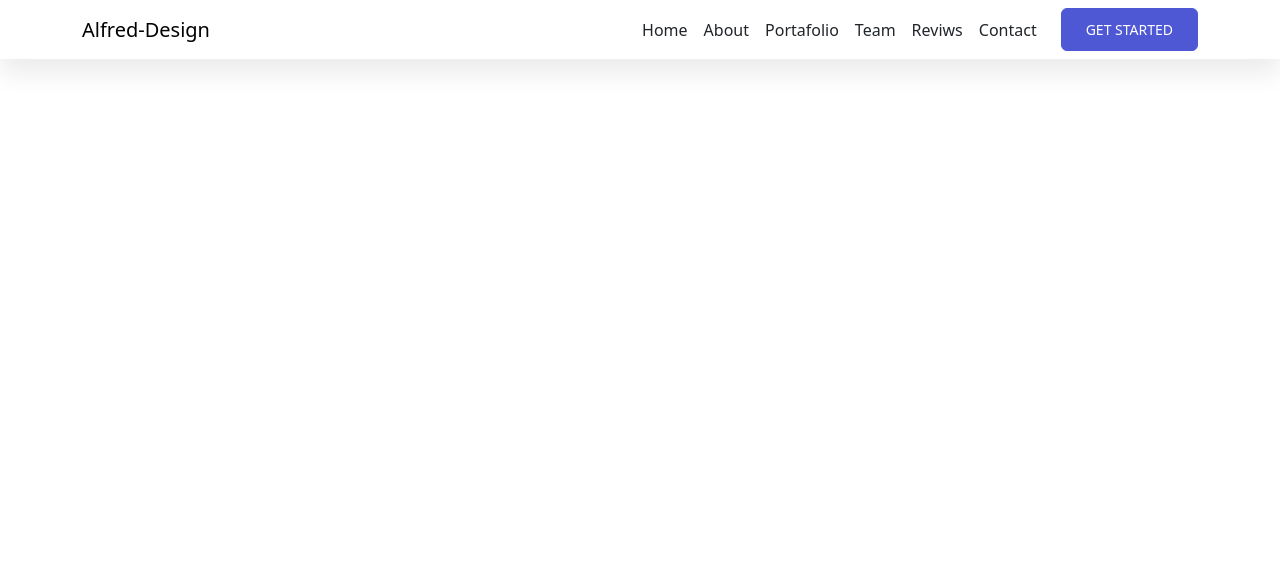
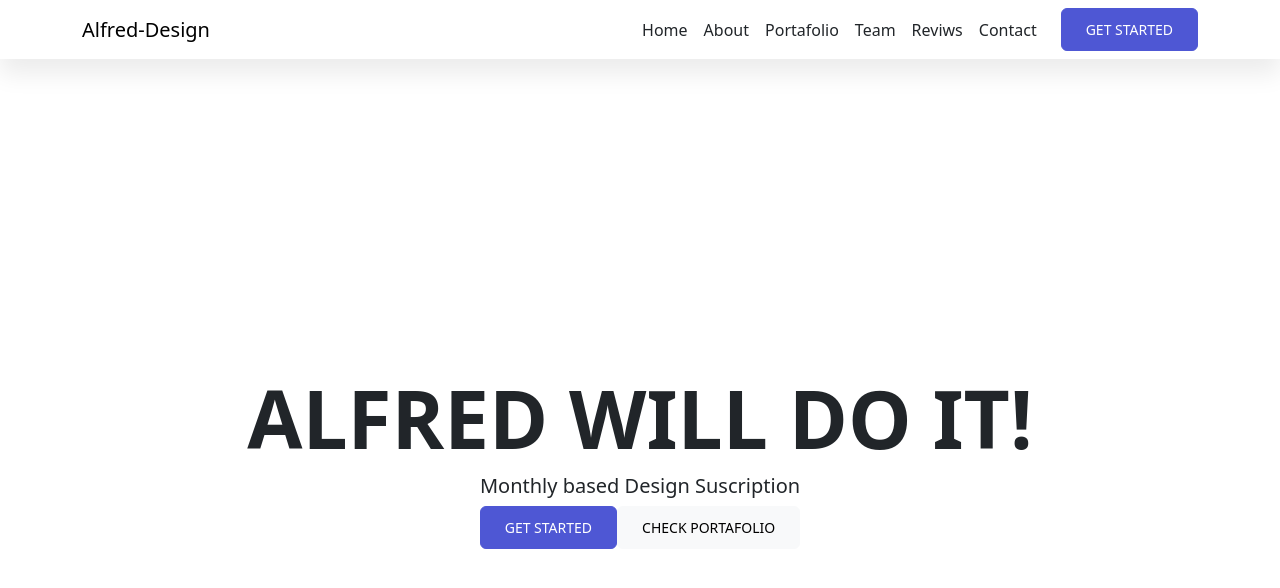
Before and after one commit to Davidfvillamil/Alfred-design, a React (Vite) app in the folder Alfred-design/: page / in a window 1280 px wide. Shown: the top 588 px of the page. Built offline with nearby package versions, Linux system fonts and the light colour scheme.

Commit message:
creación de Hero pero incompleto

```diff
--- a/Alfred-design/src/App.jsx
+++ b/Alfred-design/src/App.jsx
@@ -1,6 +1,7 @@
 import { useState } from 'react'
 
 import Navbar from './components/Navbar/navbar'
+import Hero from './components/Hero/hero'
 
 function App() {
   const [count, setCount] = useState(0)
@@ -8,6 +9,7 @@ function App() {
   return (
     <>
       <Navbar></Navbar>
+      <Hero></Hero>
     </>
   )
 }
--- /dev/null
+++ b/Alfred-design/src/components/Hero/hero.css
@@ -0,0 +1,28 @@
+:root{
+    --color-dark: #212529;
+    --color-brand: #4e57d4;
+    --color-brand-light: #6970dd;
+    --color-brand-rgb: 78,87,212;
+    --color-body:#727272;
+    --font-base:"ClashDisplay", sans-serif;
+    --box-shadow:0px 15px 25px rgb(0,0,0,0.08);
+    --transition: all 0.5s ease;
+}
+
+.btn{
+    font-weight: 500;
+    font-size: 14px;
+    text-transform: uppercase;
+    padding: 10px 24px;
+}
+
+.btn-brand{
+    background-color: var(--color-brand);
+    color: white;
+    border-color: var(--color-brand);
+}
+
+#hero{
+   /* background: linear-gradient(rgba(0 0 0 0.507), rgba(0 0 0 0.438)), url(../../assets/img1.jpg);*/
+   background-image: url('../../assets/img1.jpg');
+}
--- a/Alfred-design/src/components/Hero/hero.jsx
+++ b/Alfred-design/src/components/Hero/hero.jsx
@@ -0,0 +1,24 @@
+import React from 'react'
+
+function Hero() {
+  return (
+    <>
+        <section id='#hero' className='min-vh-100 d-flex align-items-center text-center'>
+            <div className="container">
+                <div className="row">
+                    <div className="col-12">
+                        <h1 className='text-uppercase fw-semibold display-1'>Alfred will do it!</h1>
+                        <h5>Monthly based Design Suscription</h5>
+                        <div>
+                            <a href="" className='btn btn-brand'>Get Started</a>
+                            <a href="" className='btn btn-light'>Check portafolio</a>
+                        </div>
+                    </div>
+                </div>
+            </div>
+        </section>
+    </>
+  )
+}
+
+export default Hero
--- a/Alfred-design/src/components/Navbar/navbar.jsx
+++ b/Alfred-design/src/components/Navbar/navbar.jsx
@@ -4,33 +4,33 @@ import './navbar.css'
 function Navbar() {
   return (
     <>
-        <nav class="navbar navbar-expand-lg bg-white stick-top">
-            <div class="container">
-                <a class="navbar-brand" href="#">
+        <nav className="navbar navbar-expand-lg bg-white stick-top">
+            <div className="container">
+                <a className="navbar-brand" href="#">
                   Alfred-Design
                 </a>
-                <button class="navbar-toggler" type="button" data-bs-toggle="collapse" data-bs-target="#navbarNav" aria-controls="navbarNav" aria-expanded="false" aria-label="Toggle navigation">
-                <span class="navbar-toggler-icon"></span>
+                <button className="navbar-toggler" type="button" data-bs-toggle="collapse" data-bs-target="#navbarNav" aria-controls="navbarNav" aria-expanded="false" aria-label="Toggle navigation">
+                <span className="navbar-toggler-icon"></span>
                 </button>
-                <div class="collapse navbar-collapse" id="navbarNav">
-                  <ul class="navbar-nav ms-auto">
-                      <li class="nav-item">
-                        <a class="nav-link" href="#home">Home</a>
+                <div className="collapse navbar-collapse" id="navbarNav">
+                  <ul className="navbar-nav ms-auto">
+                      <li className="nav-item">
+                        <a className="nav-link" href="#home">Home</a>
                       </li>
-                      <li class="nav-item">
-                        <a class="nav-link" href="#about">About</a>
+                      <li className="nav-item">
+                        <a className="nav-link" href="#about">About</a>
                       </li>
-                      <li class="nav-item">
-                        <a class="nav-link" href="#portafolio">Portafolio</a>
+                      <li className="nav-item">
+                        <a className="nav-link" href="#portafolio">Portafolio</a>
                       </li>
-                      <li class="nav-item">
-                        <a class="nav-link" href="#team">Team</a>
+                      <li className="nav-item">
+                        <a className="nav-link" href="#team">Team</a>
                       </li>
-                      <li class="nav-item">
-                        <a class="nav-link" href="#reviews">Reviws</a>
+                      <li className="nav-item">
+                        <a className="nav-link" href="#reviews">Reviws</a>
                       </li>
-                      <li class="nav-item">
-                        <a class="nav-link" href="#cotact">Contact</a>
+                      <li className="nav-item">
+                        <a className="nav-link" href="#cotact">Contact</a>
                       </li>
                   </ul>
                   <a href="" className='btn btn-brand ms-lg-3'>Get Started</a>
```
Also changed, not shown: Alfred-design/src/assets/img1.jpg (added).
